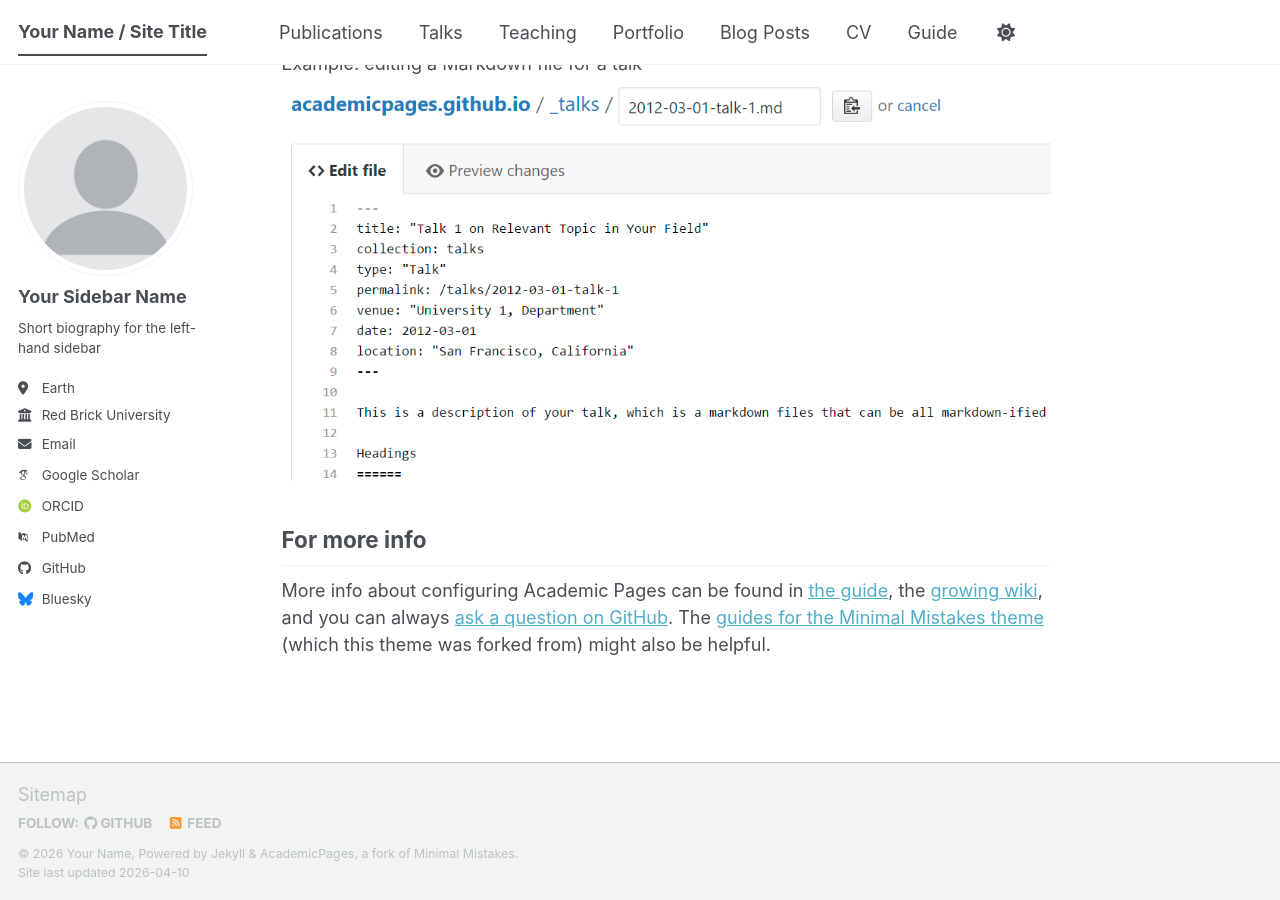
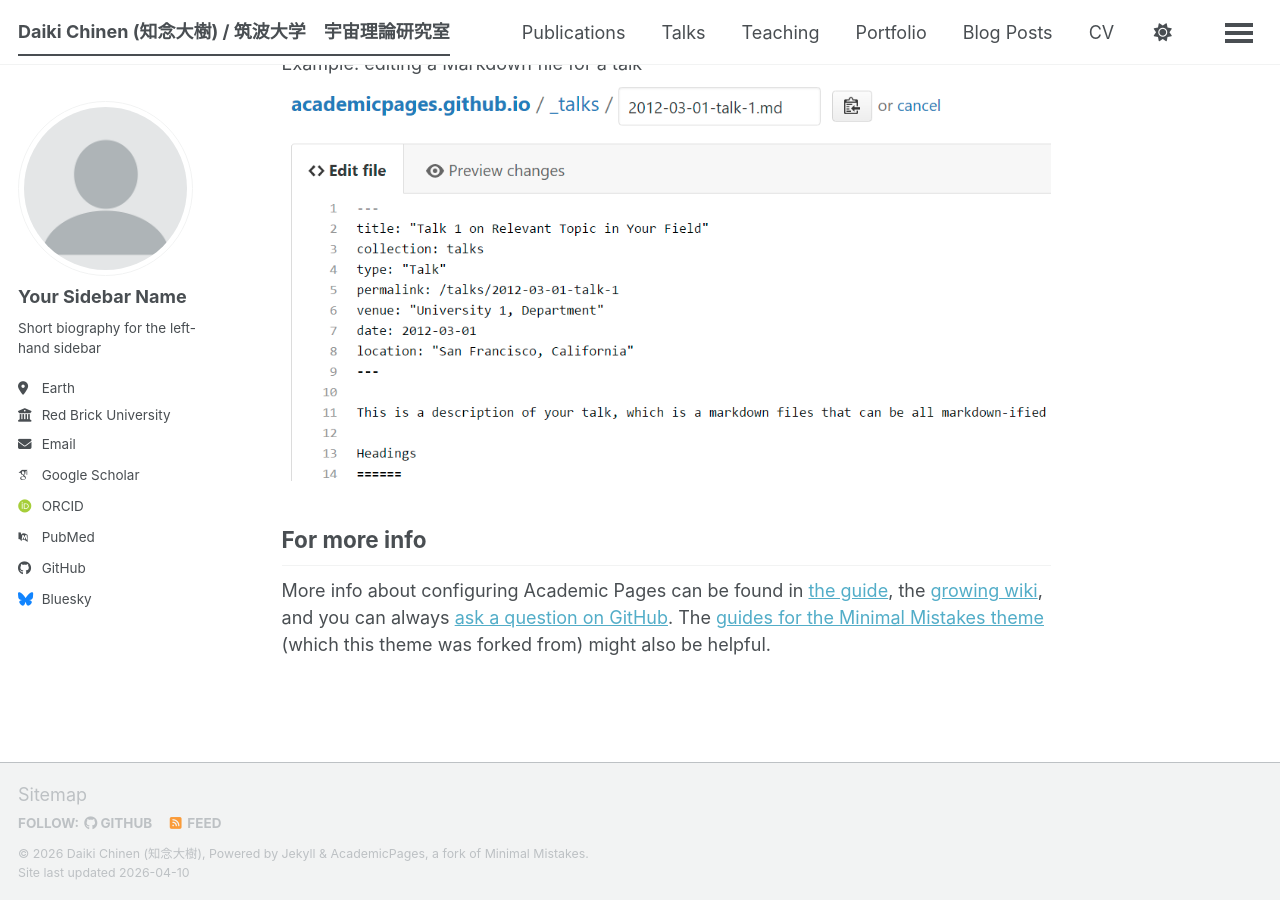
Before and after one commit to dai525/dai525.github.io, a Jekyll site: the page built from _pages/about.md, in a window 1280 px wide and 900 px high, scrolled down 2720 px. Built offline with Jekyll 4.4.1, drawn with Linux system fonts in a browser that asks for light colours; some web fonts are replaced; a script bundle is joined from its source files by our own code; library files that are not in the unit come from our copies.

Commit message:
Update site title and owner information

```diff
--- a/_config.yml
+++ b/_config.yml
@@ -9,9 +9,9 @@
 # Basic Site Settings
 locale                   : "en-US"
 site_theme               : "default" # The available themes options are "default", "air", "sunrise", "mint", "dirt" and "contrast"
-title                    : "Your Name / Site Title"
+title                    : "Daiki Chinen (知念大樹) / 筑波大学　宇宙理論研究室"
 title_separator          : "-"
-name                     : &name "Your Name"
+name                     : &name "Daiki Chinen (知念大樹)"
 description              : &description "Your Name's academic portfolio"   # Update this with a general description of your site, this is the default if not overridden by a page
 url                      : https://academicpages.github.io # The base hostname & protocol for your site e.g. "https://[your GitHub username].github.io",
                                                            # or if you already have some other page hosted on Github then use "https://[your GitHub username].github.io/[Your Repo Name]"
```
